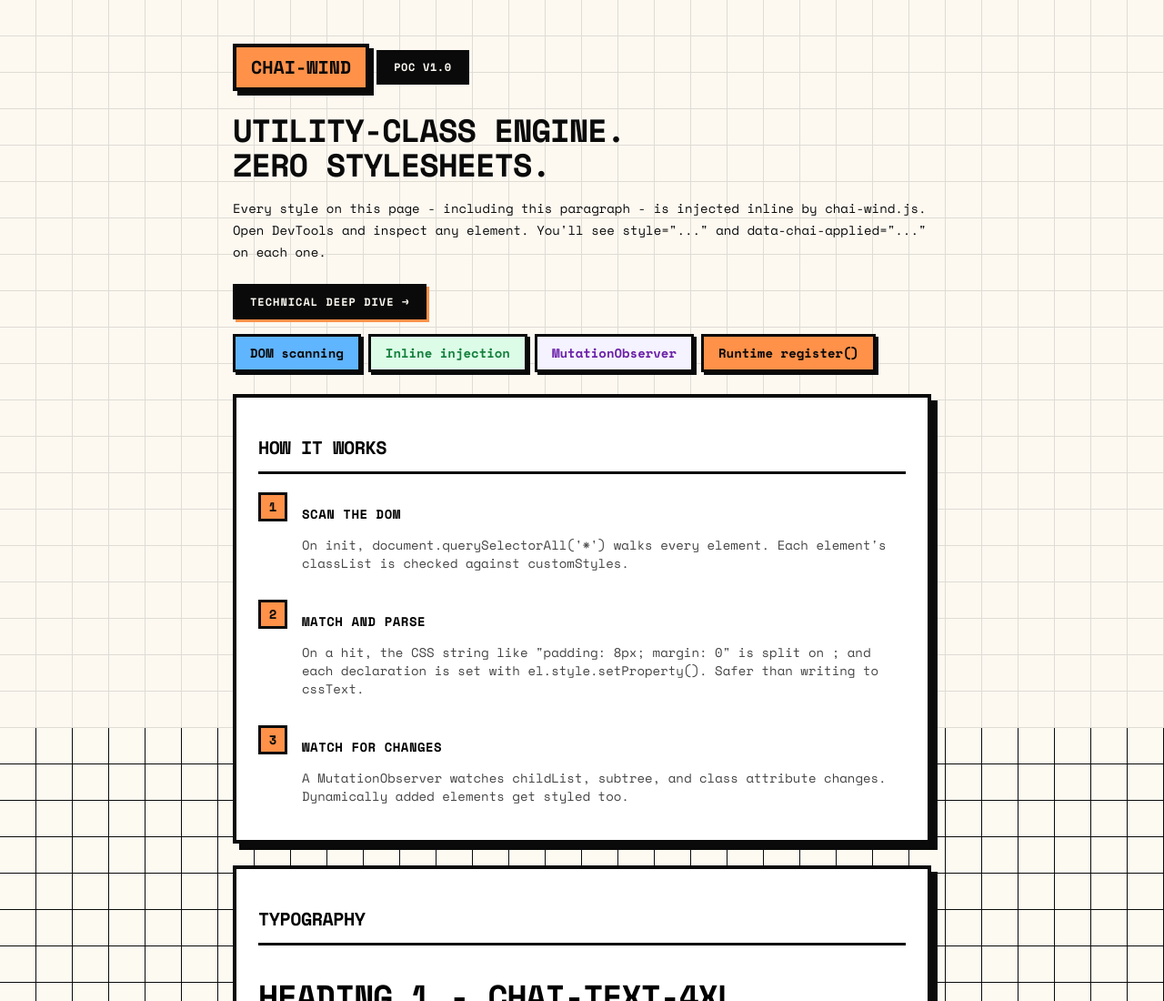
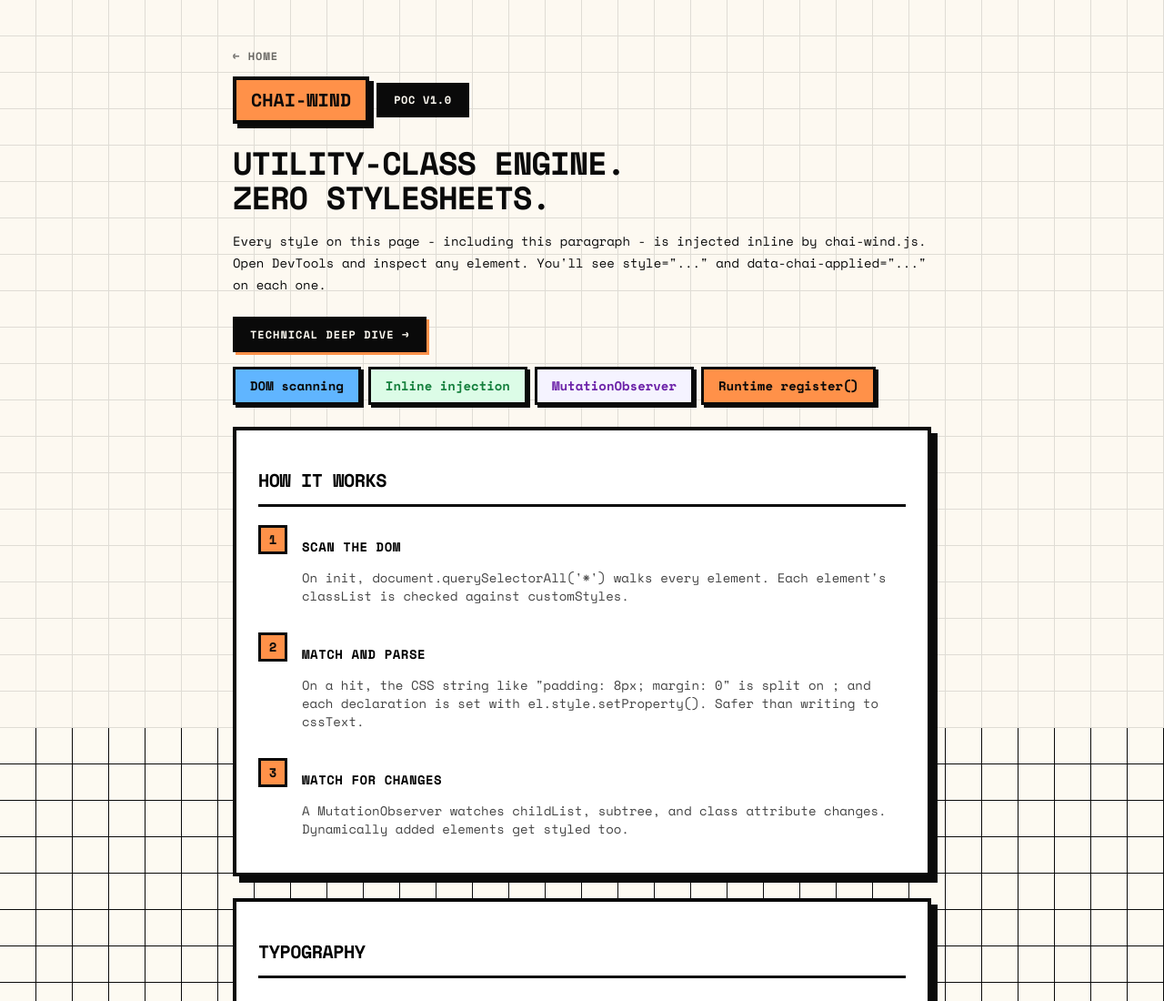
Before and after one commit to atharvdange618/Chaiwind, a website: page playground.html in a window 1280 px wide. Shown: the top 1100 px of the page at 91% size. Drawn offline with nearby package versions, Linux system fonts and the light colour scheme.

Commit message:
feat: add playground link and back to home button in playground.html

```diff
--- a/playground.html
+++ b/playground.html
@@ -153,6 +153,27 @@
       class="chai-max-w-xl chai-mx-auto chai-mb-6"
       style="position: relative; z-index: 1"
     >
+      <div style="margin-bottom: 12px">
+        <a
+          href="index.html"
+          style="
+            display: inline-flex;
+            align-items: center;
+            gap: 6px;
+            font-size: 12px;
+            font-weight: 700;
+            text-decoration: none;
+            color: #0a0a0a;
+            text-transform: uppercase;
+            letter-spacing: 1px;
+            font-family: &quot;Space Mono&quot;, monospace;
+            opacity: 0.6;
+          "
+          aria-label="Back to chai-wind home"
+        >
+          ← Home
+        </a>
+      </div>
       <div class="chai-flex chai-items-center chai-gap-2 chai-mb-4">
         <span
           class="chai-bg-neo-orange chai-font-bold chai-text-xl chai-px-4 chai-py-2 chai-border-neo-thick chai-neo-shadow chai-uppercase chai-text-ink"
```
Also changed, not shown: index.html (+1 -0 lines), home-og-image.png.
